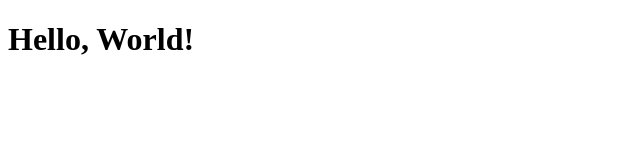
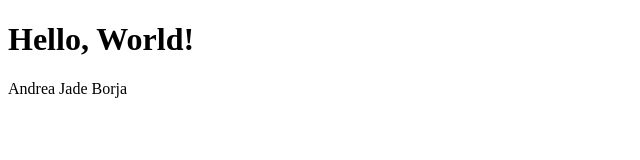
Before and after one commit to ANDREAjade20/my_project, a plain HTML site: page index.html in a window 1280 px wide. Shown: the whole page, without its empty margins (0-640 px from the left). Drawn offline with Linux system fonts and the light colour scheme.

Commit message:
Add files via upload

```diff
--- a/index.html
+++ b/index.html
@@ -5,5 +5,6 @@
 </head>
 <body>
     <h1>Hello, World!</h1>
+    <p>Andrea Jade Borja</p>
 </body>
 </html>
```
